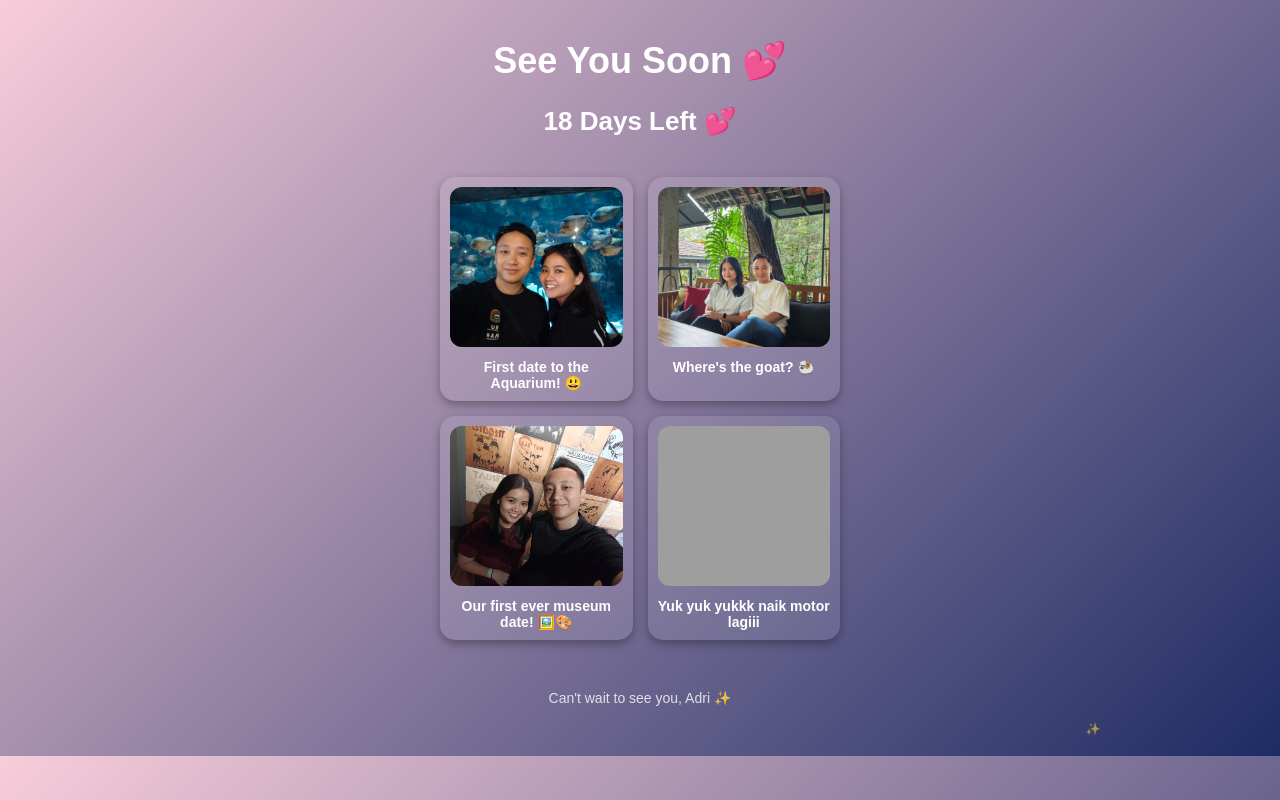
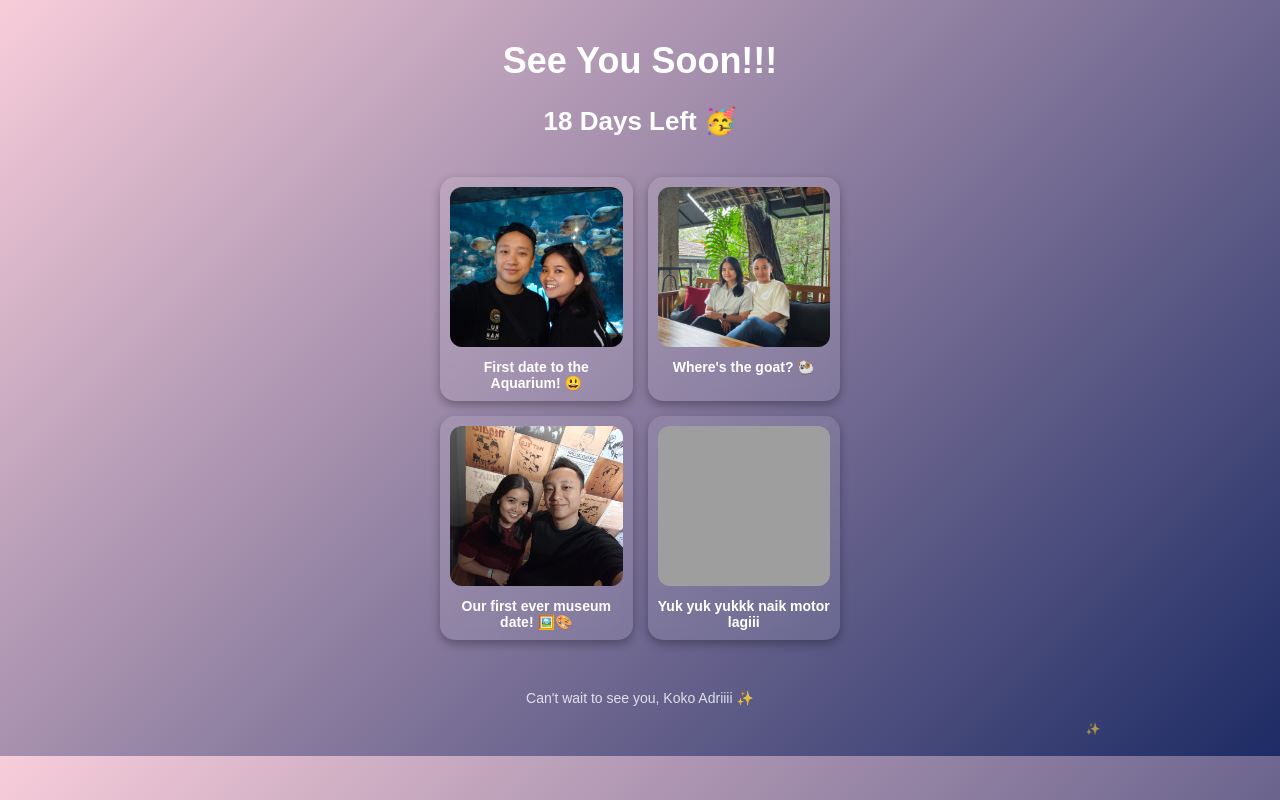
Before and after one commit to thisismars-project/countdown, a plain HTML site: page index.html in a window 1280 px wide. Drawn offline with Linux system fonts and the light colour scheme; grey boxes are pictures that could not be loaded.

Commit message:
Update index.html

```diff
--- a/index.html
+++ b/index.html
@@ -108,7 +108,7 @@ footer{
 </head>
 <body>
 
-<h1>See You Soon 💕</h1>
+<h1>See You Soon!!! </h1>
 
 <div id="countdown">Loading...</div>
 
@@ -141,7 +141,7 @@ footer{
 </div>
 
 <footer>
-Can't wait to see you, Adri ✨
+Can't wait to see you, Koko Adriiii ✨
 </footer>
 
 <script>
@@ -158,7 +158,7 @@ function updateCountdown(){
     const countdownEl = document.getElementById("countdown");
 
     if(days > 0){
-        countdownEl.innerHTML = `${days} Days Left 💕`;
+        countdownEl.innerHTML = `${days} Days Left 🥳`;
     }
     else if(days === 0){
         countdownEl.innerHTML = "✨ Today We Meet ✨";
```
